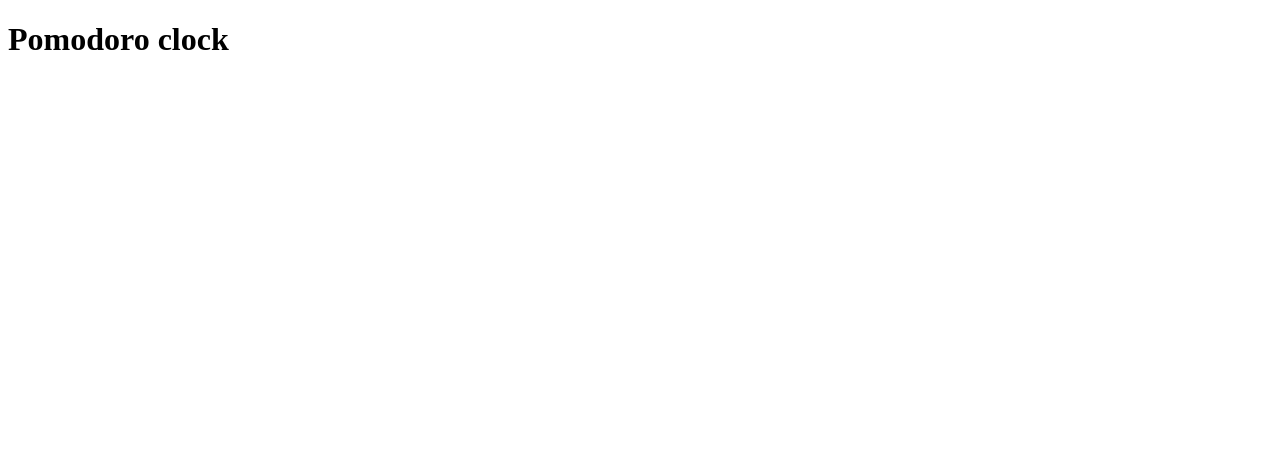
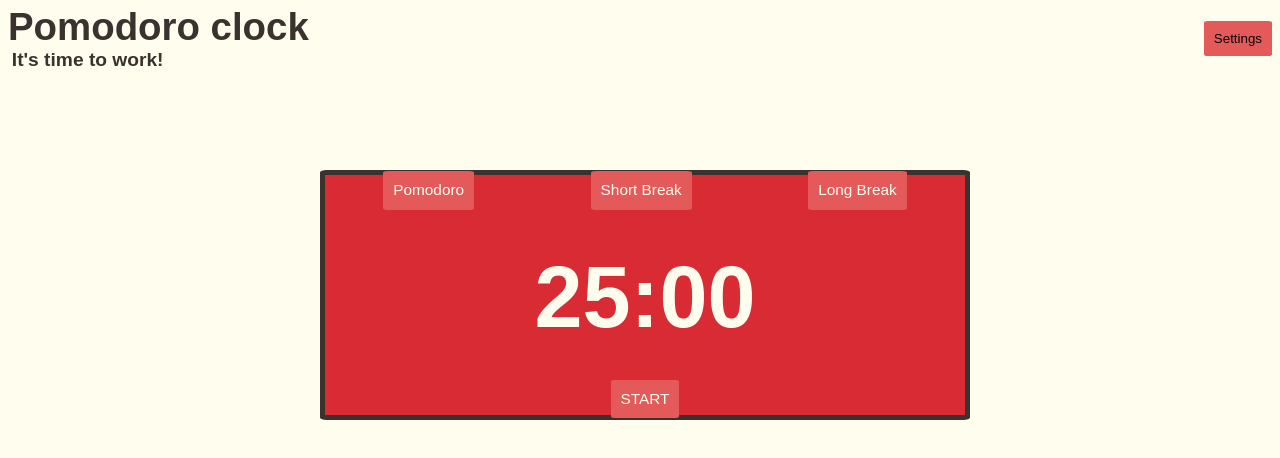
Before and after one commit to RannoL/pomodoroClock, a plain HTML site: page index.html in a window 1280 px wide. Drawn offline with Linux system fonts and the light colour scheme.

Commit message:
Initial structure and design.

```diff
--- a/index.html
+++ b/index.html
@@ -11,9 +11,31 @@
     </head>
     <body>
         <header>
-            <h1>Pomodoro clock</h1>
+            <div id= "leftHeader">
+                <h1>Pomodoro clock</h1>
+                <h2>It's time to work!</h2>
+            </div>
+            <span id="settingsWrap">
+                <button>Settings</button>
+            </span>
         </header>
         <main>
+
+            <div id="bodyWrap">
+
+                <div id="choicesWrap">
+                    <button>Pomodoro</button>
+                    <button>Short Break</button>
+                    <button>Long Break</button>
+                </div>
+
+                <div id= "clockText">25:00</div>
+
+                <div id="startBtnWrap">
+                    <button id="startBtn">START</button>
+                </div>
+            </div>
+
 
         </main>
         <script src= "script.js"></script>
--- a/stylesheet.css
+++ b/stylesheet.css
@@ -0,0 +1,92 @@
+html {
+    background-color: #FFFEEE;
+    color: #3A322E;
+    font-family: Arial, Helvetica, sans-serif;
+    font-weight: bolder;
+    font-size: 120%;
+    margin: 0;
+    padding: 0;
+}
+
+h1, h2 {
+    margin: 0;
+}
+
+h2 {
+    font-size: 100%;
+    margin-left: 0.2em;
+}
+
+header {
+    background-color: inherit;
+    width: 100%;
+    display: flex;
+    justify-content: space-between;
+    align-items: center;
+    height: 60px;
+}
+
+#bodyWrap{
+    display: flex;
+    flex-wrap: wrap;
+    position: fixed;
+    margin-top: -18%;
+    margin-left: -25%;
+    top: 50%;
+    left: 50%;
+    width: 50%;
+    height: 30%;
+    justify-content: center;
+    align-content: center;
+    background-color: #D92B33;
+    border: 5px solid #3A322E;
+    border-radius: 1%;
+    color:#FFFEEE;
+}
+
+#choicesWrap{
+    display: inline-flex;
+    width: 100%;
+    justify-content: space-around;
+    margin-bottom: 2em;
+    height: 2em;
+}
+
+#clockText {
+    width: 100%;
+    text-align: center;
+    font-size: 450%;
+
+}
+
+#startBtnWrap {
+    display: flex;
+    width: 100%;
+    height: 2em;
+    align-self: flex-end;
+    justify-content: center;
+    margin-top: 1.7em;
+
+}
+
+#statusText{
+    margin-left: 0.3em;
+}
+
+button {
+    background-color: #E45A5B;
+    padding: 10px;
+    border: none;
+    border-radius: 5%;
+}
+
+#bodyWrap button {
+    font-size: 80%;
+    color: #FFFEEE;
+}
+
+button:hover {
+    transform: scale(1.05);
+    background-color: #E14A4D;
+    transition: 0.2s;
+}
```
